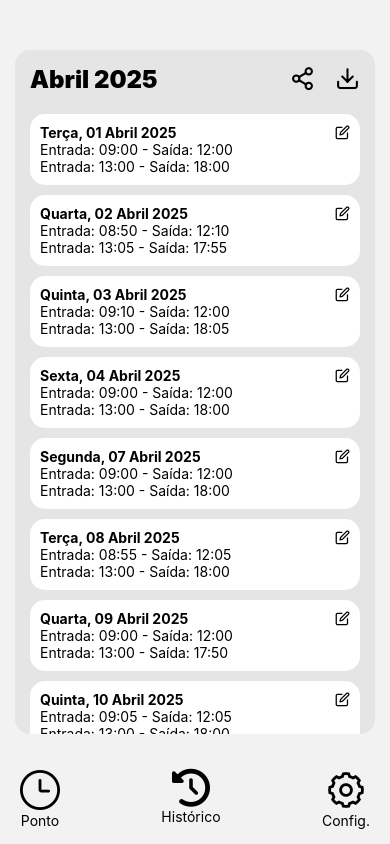
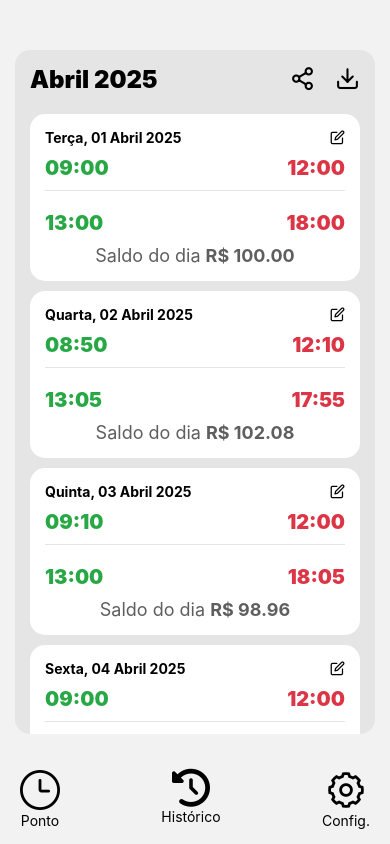
Before and after one commit to Igor-Maceno/cartao-ponto-sdk, a React Native app: screen /Historico in a window 390 px wide. Built offline with nearby package versions, Linux system fonts and the light colour scheme.

Commit message:
calcular salario

```diff
--- a/src/components/DayReport/index.jsx
+++ b/src/components/DayReport/index.jsx
@@ -1,23 +1,87 @@
 import React from "react";
-import { View, Text, StyleSheet } from "react-native";
+import { View, Text, StyleSheet, Hr } from "react-native";
 import { Feather } from "@expo/vector-icons";
 
 export const DayReport = ({ usuario }) => {
+  const calcularHorasTrabalhadas = (entrada, saida) => {
+    const [hEntrada, mEntrada] = entrada.split(":").map(Number);
+    const [hSaida, mSaida] = saida.split(":").map(Number);
+
+    const entradaMin = hEntrada * 60 + mEntrada;
+    const saidaMin = hSaida * 60 + mSaida;
+
+    return (saidaMin - entradaMin) / 60; // retorna em horas
+  };
+
+  const calcularSalarioDia = (pontos, valorHora) => {
+    const horasTotais = pontos.reduce((total, ponto) => {
+      return total + calcularHorasTrabalhadas(ponto.entrada, ponto.saida);
+    }, 0);
+
+    return (horasTotais * valorHora).toFixed(2);
+  };
+
+  const valorHora = 12.5;
   return (
-    <View style={{marginTop: 20, marginBottom: 20}}>
-      {usuario.registros.map((registro, index) => (
-        <View key={index} style={styles.container}>
-          <View style={{ justifyContent: "space-between", alignItems: "center", flexDirection: "row", flexWrap: "nowrap" }}>
-            <Text style={{fontSize: 14, fontWeight: "bold"}}>{registro.dataCompleta}</Text>
-            <Feather name="edit" size={15} color="black" />
+    <View style={{ marginTop: 20, marginBottom: 20 }}>
+      {usuario.registros.map((registro, index) => {
+        const salarioDia = calcularSalarioDia(registro.pontos, valorHora);
+
+        return (
+          <View key={index} style={styles.container}>
+            <View
+              style={{
+                justifyContent: "space-between",
+                alignItems: "center",
+                flexDirection: "row",
+              }}
+            >
+              <Text style={{ fontSize: 14, fontWeight: "bold" }}>
+                {registro.dataCompleta}
+              </Text>
+              <Feather name="edit" size={15} color="black" />
+            </View>
+
+            {/* Entradas e saídas */}
+            {registro.pontos.map((ponto, i) => (
+              <>
+                <View
+                  key={i}
+                  style={{
+                    marginTop: 10,
+                    display: "flex",
+                    flexDirection: "row",
+                    justifyContent: "space-between",
+                  }}
+                >
+                  <Text style={styles.entrada}>{ponto.entrada}</Text>
+                  <Text style={styles.saida}>{ponto.saida}</Text>
+                </View>
+                {i < registro.pontos.length - 1 && <View style={styles.hr} />}
+              </>
+            ))}
+
+            {/* Saldo do dia, uma vez só */}
+            <View
+              style={{
+                marginTop: 10,
+                display: "flex",
+                flexDirection: "row",
+                justifyContent: "center",
+              }}
+            >
+              <Text style={{ fontSize: 18, color: "#5E5E5E" }}>
+                Saldo do dia{" "}
+              </Text>
+              <Text
+                style={{ fontWeight: "bold", fontSize: 18, color: "#5E5E5E" }}
+              >
+                R$ {salarioDia}
+              </Text>
+            </View>
           </View>
-          {registro.pontos.map((ponto, i) => (
-            <Text key={i}>
-              Entrada: {ponto.entrada} - Saída: {ponto.saida}
-            </Text>
-          ))}
-        </View>
-      ))}
+        );
+      })}
     </View>
   );
 };
@@ -26,7 +90,22 @@ const styles = StyleSheet.create({
   container: {
     backgroundColor: "#FFF",
     borderRadius: 15,
-    padding: 10,
+    padding: 15,
     marginBottom: 10,
   },
+  entrada: {
+    color: "#28A745",
+    fontWeight: "900",
+    fontSize: 20,
+  },
+  saida: {
+    color: "#DC3545",
+    fontWeight: "900",
+    fontSize: 20,
+  },
+  hr: {
+    borderBottomColor: "#E5E5E5",
+    borderBottomWidth: 1,
+    marginVertical: 10,
+  },
 });
--- a/src/components/MonthlyReport/index.tsx
+++ b/src/components/MonthlyReport/index.tsx
@@ -6,10 +6,11 @@ import { DayReport } from "../DayReport";
 
 export const MonthlyReport = () => {
   const usuario = data.users[0];
-  const registros = data.users[0].registros;
+  const registros = usuario.registros;
 
   const mesAlvo = "Abril";
   const anoAlvo = "2025";
+  const valorHora = 10; // valor por hora
 
   const registrosFiltrados = registros.filter((registro) => {
     return (
@@ -17,23 +18,58 @@ export const MonthlyReport = () => {
       registro.dataCompleta.includes(anoAlvo)
     );
   });
-  const titulo = registrosFiltrados[0]?.dataCompleta.split(",")[1].trim(); // "01 Abril 2025"
-  const [dia, mes, ano] = titulo.split(" "); // ["01", "Abril", "2025"]
-  const tituloFormatado = `${mes} ${ano}`; // "Abril 2025"
+
+  const calcularHorasTrabalhadas = (entrada, saida) => {
+    const [h1, m1] = entrada.split(":").map(Number);
+    const [h2, m2] = saida.split(":").map(Number);
+
+    const entradaMin = h1 * 60 + m1;
+    const saidaMin = h2 * 60 + m2;
+
+    return (saidaMin - entradaMin) / 60;
+  };
+
+  let totalHoras = 0;
+
+  registrosFiltrados.forEach((registro) => {
+    registro.pontos.forEach((ponto) => {
+      totalHoras += calcularHorasTrabalhadas(ponto.entrada, ponto.saida);
+    });
+  });
+
+  const salarioTotal = (totalHoras * valorHora).toFixed(2);
+
+  const titulo = registrosFiltrados[0]?.dataCompleta.split(",")[1].trim();
+  const [dia, mes, ano] = titulo.split(" ");
+  const tituloFormatado = `${mes} ${ano}`;
 
   return (
     <>
       <View style={styles.container}>
-        <Text style={{ fontSize: 24, fontWeight: 900}}>{tituloFormatado}</Text>
+        <Text style={{ fontSize: 24, fontWeight: 900 }}>{tituloFormatado}</Text>
         <View style={{ gap: 20, flexDirection: "row", flexWrap: "nowrap" }}>
           <Feather name="share-2" size={25} color="black" />
           <Feather name="download" size={25} color="black" />
         </View>
       </View>
-      <DayReport usuario={usuario}/>
+      <DayReport usuario={usuario} />
+      <View
+        style={{
+          display: "flex",
+          flexDirection: "row",
+          justifyContent: "space-between",
+          marginBottom: 50,
+        }}
+      >
+        <Text style={{ fontSize: 20, color: "#5E5E5E" }}>Salário Total</Text>
+        <Text style={{ fontSize: 20, color: "#000", fontWeight: 900 }}>
+          R$ {salarioTotal}
+        </Text>
+      </View>
     </>
   );
 };
+
 
 const styles = StyleSheet.create({
   container: {
--- a/src/pages/home/index.jsx
+++ b/src/pages/home/index.jsx
@@ -48,12 +48,10 @@ export const Home = ({ navigation }) => {
       setDataFormatada(`${diaSemana}, ${dia} ${mes} ${ano}`);
       setHorarioFormatado(`${horas}:${minutos}`);
 
-      const hora = horas < 12 ? "Bom dia" : horas < 18 ? "Boa tarde" : "Boa noite";
+      const hora =
+        horas < 12 ? "Bom dia" : horas < 18 ? "Boa tarde" : "Boa noite";
 
       setGreating(hora);
-
-      console.log(agora.getHours());
-      console.log(hora);
     };
 
     atualizarDataHora(); // chama no início
```
